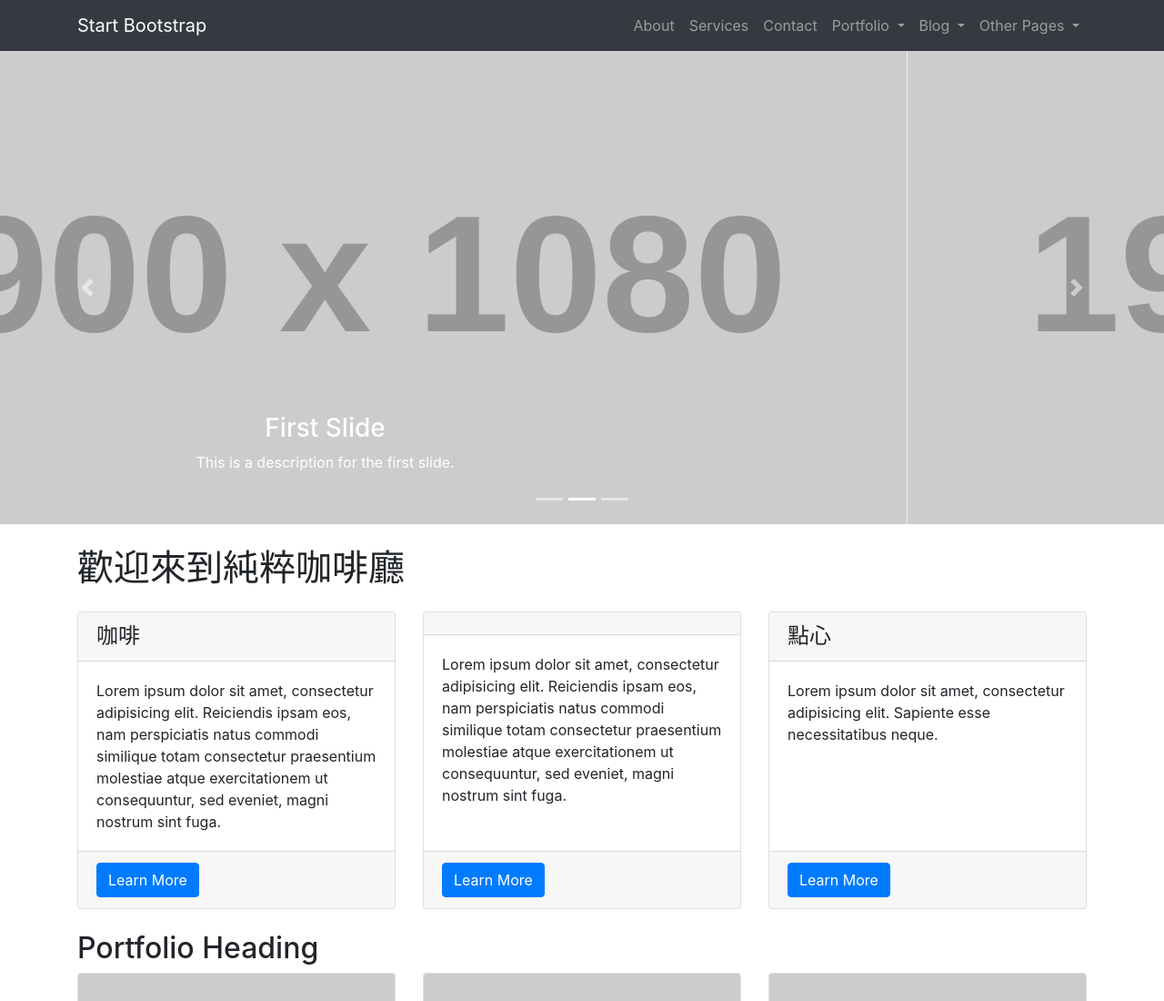
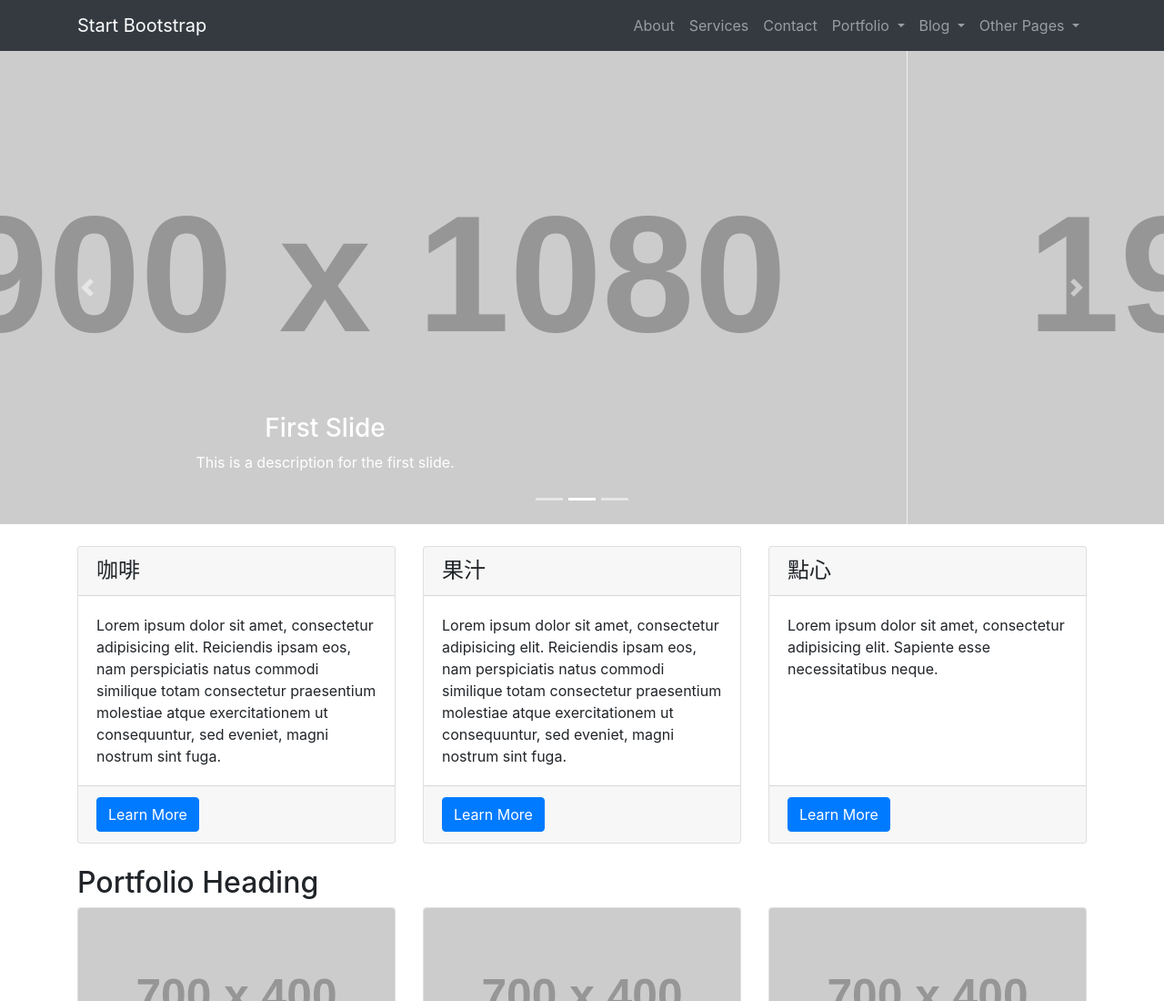
Before and after one commit to xuiteblog/test, a website: page index.html in a window 1280 px wide. Shown: the top 1100 px of the page at 91% size. Drawn offline with Linux system fonts and the light colour scheme; placeholder pictures from the web are drawn by us.

Commit message:
title name1

```diff
--- a/index.html
+++ b/index.html
@@ -121,7 +121,7 @@
     <!-- Page Content -->
     <div class="container">
 
-      <h1 class="my-4">歡迎來到純粹咖啡廳</h1>
+      <h1 class="my-4"></h1>
 
       <!-- Marketing Icons Section -->
       <div class="row">
@@ -138,7 +138,7 @@
         </div>
         <div class="col-lg-4 mb-4">
           <div class="card h-100">
-            <h4 class="card-header"></h4>
+            <h4 class="card-header">果汁</h4>
             <div class="card-body">
               <p class="card-text">Lorem ipsum dolor sit amet, consectetur adipisicing elit. Reiciendis ipsam eos, nam perspiciatis natus commodi similique totam consectetur praesentium molestiae atque exercitationem ut consequuntur, sed eveniet, magni nostrum sint fuga.</p>
             </div>
```
